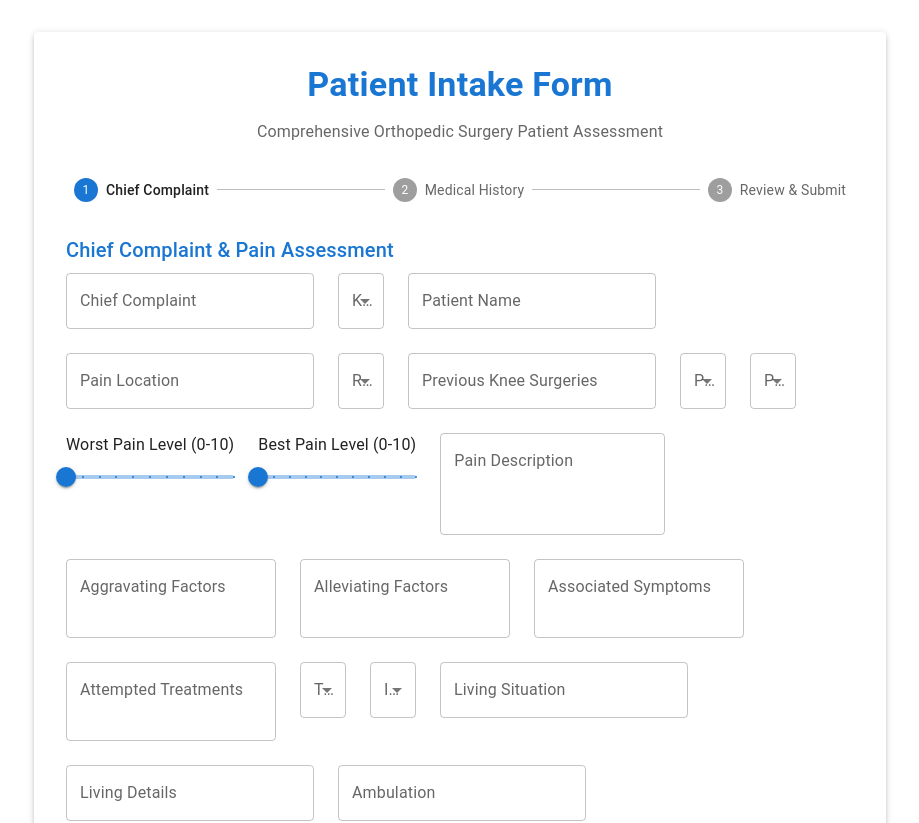
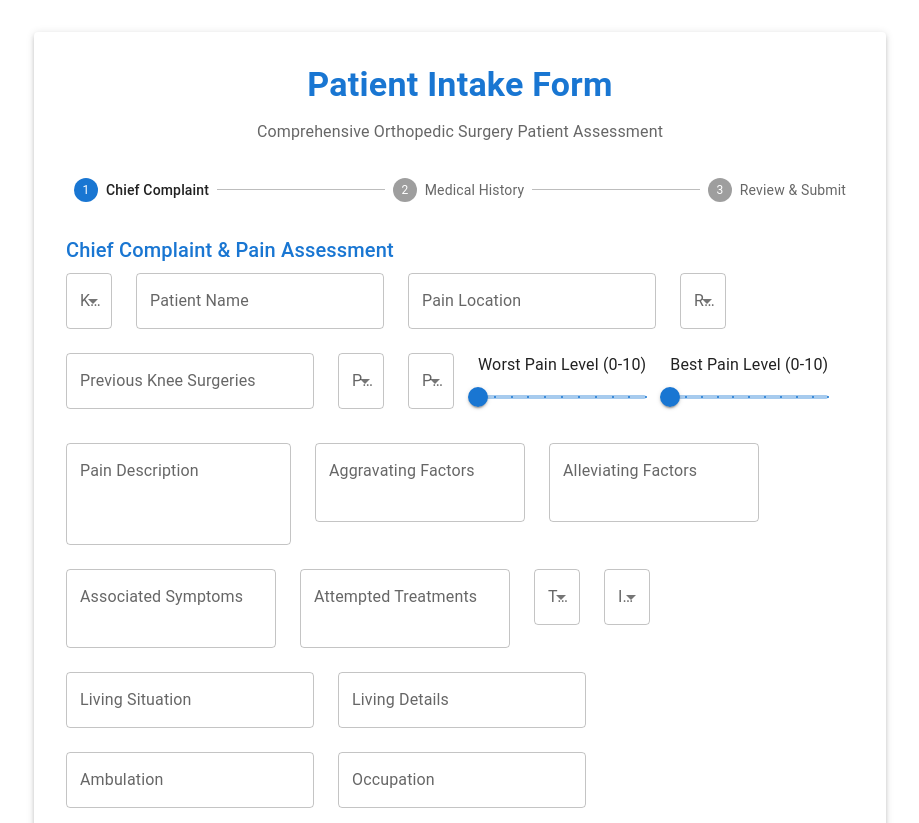
Before and after one commit to mhinman87/surgeon-intake, a React (Create React App) app: page / in a window 1280 px wide. Shown: the top 823 px of the page, without its empty margins (180-1099 px from the left). Built offline with nearby package versions, Linux system fonts and the light colour scheme.

Commit message:
Removed chief complaint field from form

```diff
--- a/src/components/ChiefComplaintForm.js
+++ b/src/components/ChiefComplaintForm.js
@@ -23,17 +23,7 @@ export default function ChiefComplaintForm() {
       </Typography>
 
       <Grid container spacing={3}>
-        {/* Chief Complaint */}
-        <Grid item xs={12}>
-          <TextField
-            fullWidth
-            label="Chief Complaint"
-            {...register('chiefComplaint')}
-            error={!!errors.chiefComplaint}
-            helperText={errors.chiefComplaint?.message}
-            placeholder="e.g., Bad knee"
-          />
-        </Grid>
+        {/* Chief Complaint field removed */}
 
         {/* Knee Side */}
         <Grid item xs={12} sm={6}>
--- a/src/components/PatientIntakeForm.js
+++ b/src/components/PatientIntakeForm.js
@@ -8,7 +8,6 @@ import {
   Stepper,
   Step,
   StepLabel,
-  Typography,
   Alert,
   Snackbar,
 } from '@mui/material';
@@ -19,8 +18,7 @@ import ReviewForm from './ReviewForm';
 const steps = ['Chief Complaint', 'Medical History', 'Review & Submit'];
 
 const schema = yup.object({
-  // Chief Complaint fields
-  chiefComplaint: yup.string().required('Chief complaint is required'),
+  // Chief Complaint fields removed
   kneeSide: yup.string().required('Please select knee side'),
   patientName: yup.string().required('Patient name is required'),
   worseSide: yup.string().when('kneeSide', {
@@ -142,7 +140,7 @@ export default function PatientIntakeForm() {
   const methods = useForm({
     resolver: yupResolver(schema),
     defaultValues: {
-      chiefComplaint: '',
+      // Chief complaint removed
       kneeSide: '',
       patientName: '',
       worseSide: '',
@@ -192,7 +190,7 @@ export default function PatientIntakeForm() {
     },
   });
 
-  const { handleSubmit, trigger, formState: { errors } } = methods;
+  const { handleSubmit, trigger } = methods;
 
   const handleNext = async () => {
     const fieldsToValidate = getFieldsForStep(activeStep);
@@ -217,7 +215,8 @@ export default function PatientIntakeForm() {
     switch (step) {
       case 0:
         return [
-          'chiefComplaint', 'kneeSide', 'patientName', 'worseSide', 'painLocation',
+          // Chief complaint removed
+          'kneeSide', 'patientName', 'worseSide', 'painLocation',
           'recentInjury', 'previousSurgeries', 'painDuration', 'painProgression',
           'worstPainLevel', 'bestPainLevel', 'painDescription', 'aggravatingFactors',
           'alleviatingFactors', 'associatedSymptoms', 'attemptedTreatments',
--- a/src/components/ReviewForm.js
+++ b/src/components/ReviewForm.js
@@ -5,8 +5,6 @@ import {
   Typography,
   Box,
   Paper,
-  Divider,
-  Chip,
 } from '@mui/material';
 
 export default function ReviewForm() {
@@ -43,7 +41,7 @@ export default function ReviewForm() {
   );
 
   const chiefComplaintFields = [
-    { key: 'chiefComplaint', label: 'Chief Complaint' },
+    // Chief complaint removed
     { key: 'kneeSide', label: 'Knee Side' },
     { key: 'patientName', label: 'Patient Name' },
     { key: 'worseSide', label: 'Worse Side' },
```
